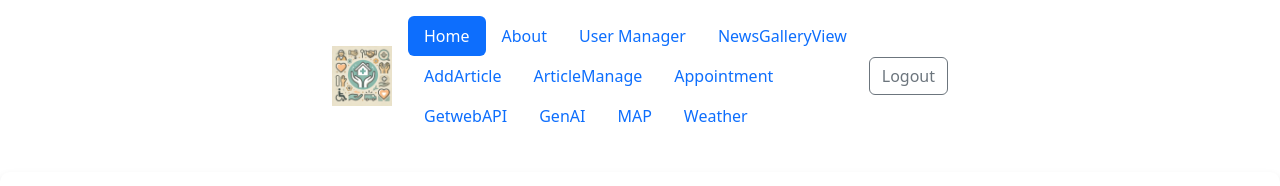
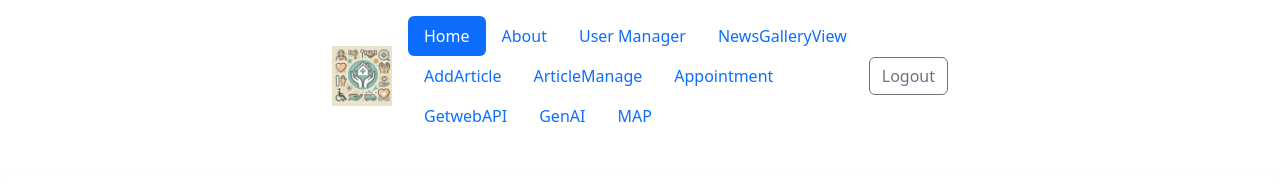
Before and after one commit to zqrs23333/FIT5032, a JavaScript app in the folder ASS3/: page / in a window 1280 px wide. Shown: the top 186 px of the page. Built offline with nearby package versions, Linux system fonts and the light colour scheme; no server answers; sample sign-in values are in the browser's storage.

Commit message:
week11 test

```diff
--- a/ASS3/src/components/BHeader.vue
+++ b/ASS3/src/components/BHeader.vue
@@ -46,9 +46,9 @@
         <router-link to="/GeographyAPI " class="nav-link" active-class="active">MAP</router-link>
       </li>
 
-      <li class="nav-item" v-if="isAuthenticated">
+      <!-- <li class="nav-item" v-if="isAuthenticated">
         <router-link to="/WeatherCheck " class="nav-link" active-class="active">Weather</router-link>
-      </li>
+      </li> -->
       </ul>
 
       <div v-if="isAuthenticated" class="ml-auto">
--- a/ASS3/src/router/index.js
+++ b/ASS3/src/router/index.js
@@ -54,11 +54,11 @@
     component: SuccessRegisterView
   }
   ,
-  {
-    path: '/WeatherCheck',
-    name: 'WeatherCheck',
-    component: WeatherView
-  },
+  // {
+  //   path: '/WeatherCheck',
+  //   name: 'WeatherCheck',
+  //   component: WeatherView
+  // },
   {
     path: '/NewsGalleryView',
     name: 'NewsGalleryView',
```
